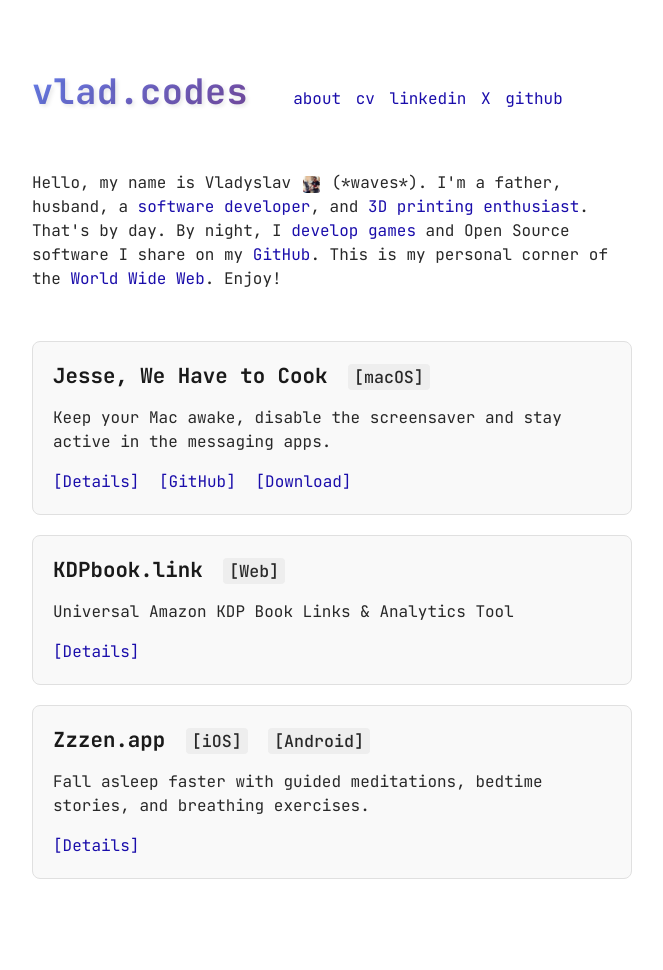
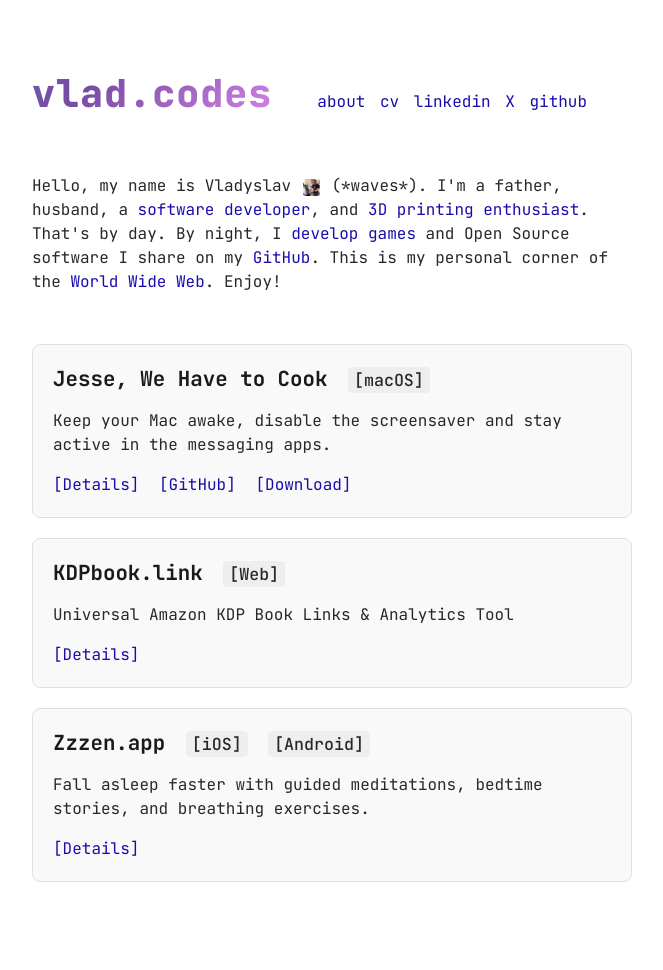
Before and after one commit to vshvedov/vladcodes, a Jekyll site: the page built from index.html, in a window 1280 px wide. Shown: the whole page, without its empty margins (308-971 px from the left). Built offline with Jekyll 4.4.1, drawn with Linux system fonts in a browser that asks for light colours.

Commit message:
Refactor logo styling for enhanced visual appeal and interactivity

```diff
--- a/_includes/header.html
+++ b/_includes/header.html
@@ -1,8 +1,9 @@
 
 <div class="header">
     <h1 style="margin: 0; padding: 0;">
-        <a href="/" style="text-decoration: none; color: inherit; display: inline-block; transition: all 0.3s ease;">
-            <span style="background: linear-gradient(135deg, #667eea 0%, #764ba2 100%); -webkit-background-clip: text; -webkit-text-fill-color: transparent; background-clip: text; font-weight: bold; font-size: 1.1em; letter-spacing: 0.5px; text-shadow: 2px 2px 4px rgba(0,0,0,0.1);">{{ site.name }}</span>
+        <a href="/" class="logo-link">
+            <span class="logo-text">{{ site.name }}</span>
+            <span class="logo-glow"></span>
         </a>
     </h1>
     <ul>
--- a/assets/css/main.css
+++ b/assets/css/main.css
@@ -154,6 +154,90 @@
 .header h1 {
     font-size: 2em;
     margin-bottom: 0;
+}
+
+/* Modern Logo Styling */
+.logo-link {
+    text-decoration: none;
+    color: inherit;
+    display: inline-block;
+    position: relative;
+    transition: all 0.4s cubic-bezier(0.4, 0, 0.2, 1);
+}
+
+.logo-text {
+    background: linear-gradient(135deg, #667eea 0%, #764ba2 50%, #f093fb 100%);
+    background-size: 200% 200%;
+    -webkit-background-clip: text;
+    -webkit-text-fill-color: transparent;
+    background-clip: text;
+    font-weight: 800;
+    font-size: 1.2em;
+    letter-spacing: 1px;
+    position: relative;
+    z-index: 2;
+    display: inline-block;
+    animation: gradientShift 8s ease infinite;
+    transition: all 0.3s ease;
+}
+
+@keyframes gradientShift {
+    0%, 100% {
+        background-position: 0% 50%;
+    }
+    50% {
+        background-position: 100% 50%;
+    }
+}
+
+.logo-link:hover .logo-text {
+    letter-spacing: 2px;
+    transform: translateY(-2px);
+}
+
+.logo-glow {
+    position: absolute;
+    top: 50%;
+    left: 50%;
+    transform: translate(-50%, -50%);
+    width: 100%;
+    height: 100%;
+    background: radial-gradient(circle, rgba(102, 126, 234, 0.3) 0%, transparent 70%);
+    opacity: 0;
+    transition: opacity 0.4s ease;
+    pointer-events: none;
+    filter: blur(20px);
+    z-index: 1;
+}
+
+.logo-link:hover .logo-glow {
+    opacity: 1;
+    animation: pulse 2s ease-in-out infinite;
+}
+
+@keyframes pulse {
+    0%, 100% {
+        transform: translate(-50%, -50%) scale(1);
+        opacity: 0.6;
+    }
+    50% {
+        transform: translate(-50%, -50%) scale(1.1);
+        opacity: 0.8;
+    }
+}
+
+@media (prefers-color-scheme: dark) {
+    .logo-text {
+        background: linear-gradient(135deg, #8b9fe8 0%, #9d7cc4 50%, #f5b5ff 100%);
+        background-size: 200% 200%;
+        -webkit-background-clip: text;
+        -webkit-text-fill-color: transparent;
+        background-clip: text;
+    }
+
+    .logo-glow {
+        background: radial-gradient(circle, rgba(139, 159, 232, 0.4) 0%, transparent 70%);
+    }
 }
 
 .header ul {
```
